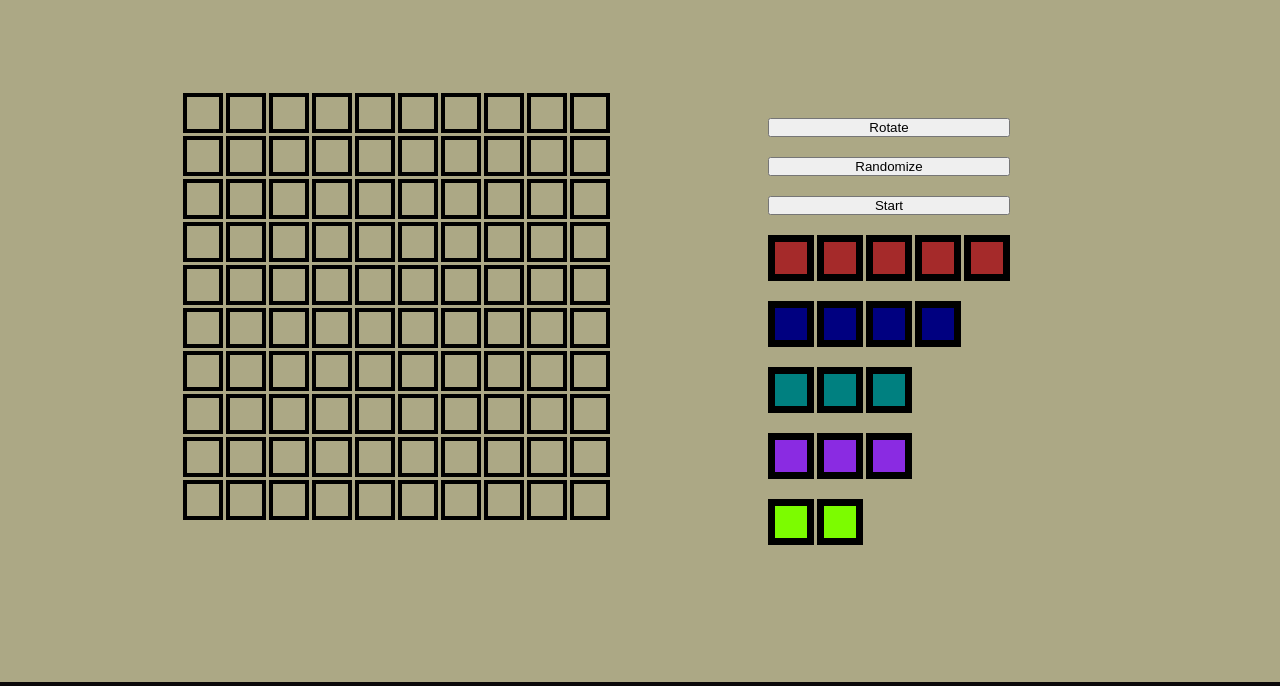
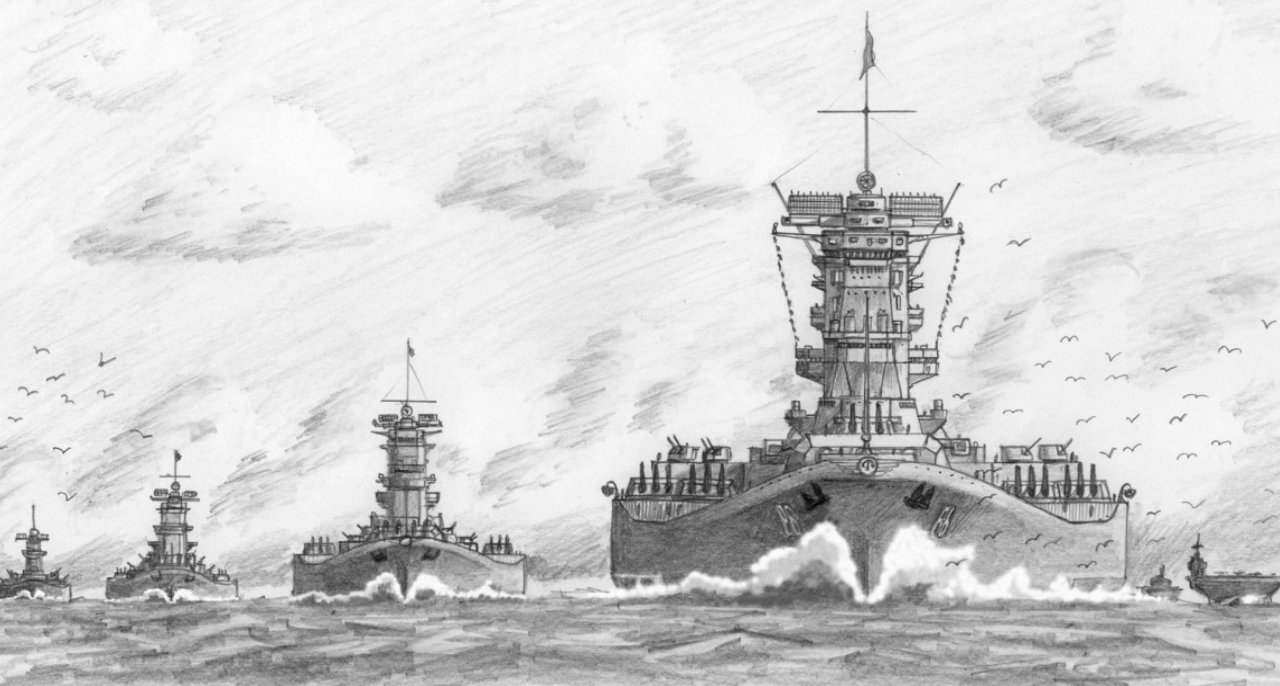
Before and after one commit to AminuMado/battleships, a website built with webpack: page src/index.html in a window 1280 px wide. Shown: the part 75-761 px from the top of the page. Built offline with nearby package versions, Linux system fonts and the light colour scheme; files whose address does not match are found by name.

Commit message:
update overlay styling

```diff
--- a/src/style.css
+++ b/src/style.css
@@ -290,3 +290,25 @@ h4 {
   top: 50%;
   transform: translate(-50%, -50%);
 }
+
+/* modal */
+.overlay {
+  position: fixed;
+  background-image: url(/home/aminumado/Git-Repository/Projects/TheOdinProject/battleships/src/assets/images/battleship.jpg);
+  opacity: 0;
+  left: 0;
+  right: 0;
+  bottom: 0;
+  top: 0;
+  transition: all 1s ease-in-out;
+  pointer-events: none;
+  z-index: 1;
+  background-repeat: round;
+  /* background-color: #fefefe; */
+  /* background-position: top; */
+  background-size: cover;
+}
+.overlay.active {
+  opacity: 1;
+  pointer-events: all;
+}
```
